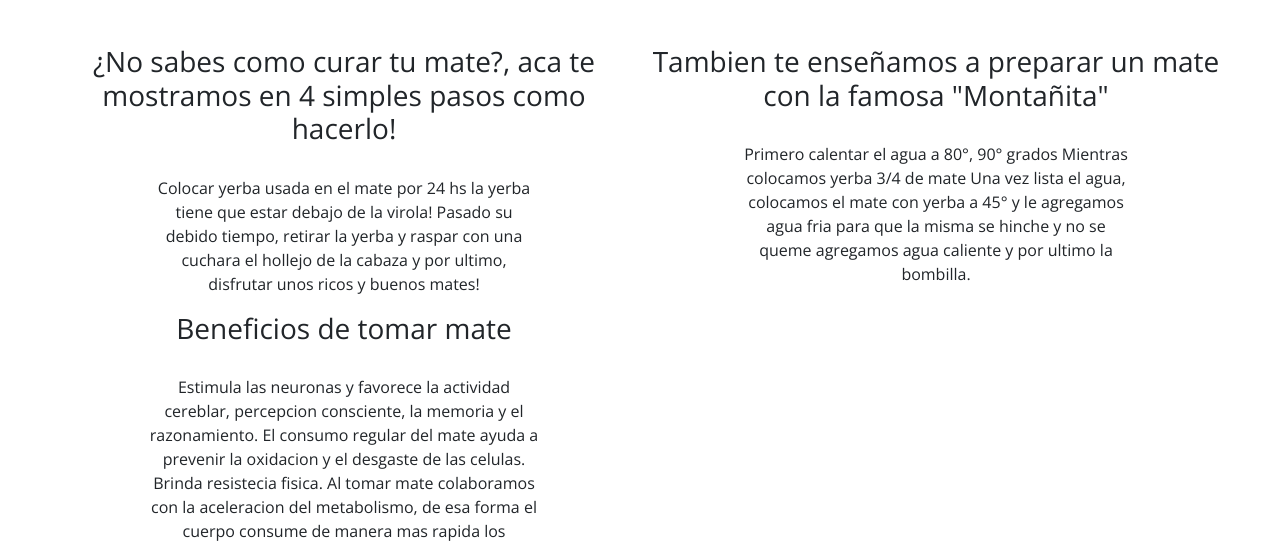
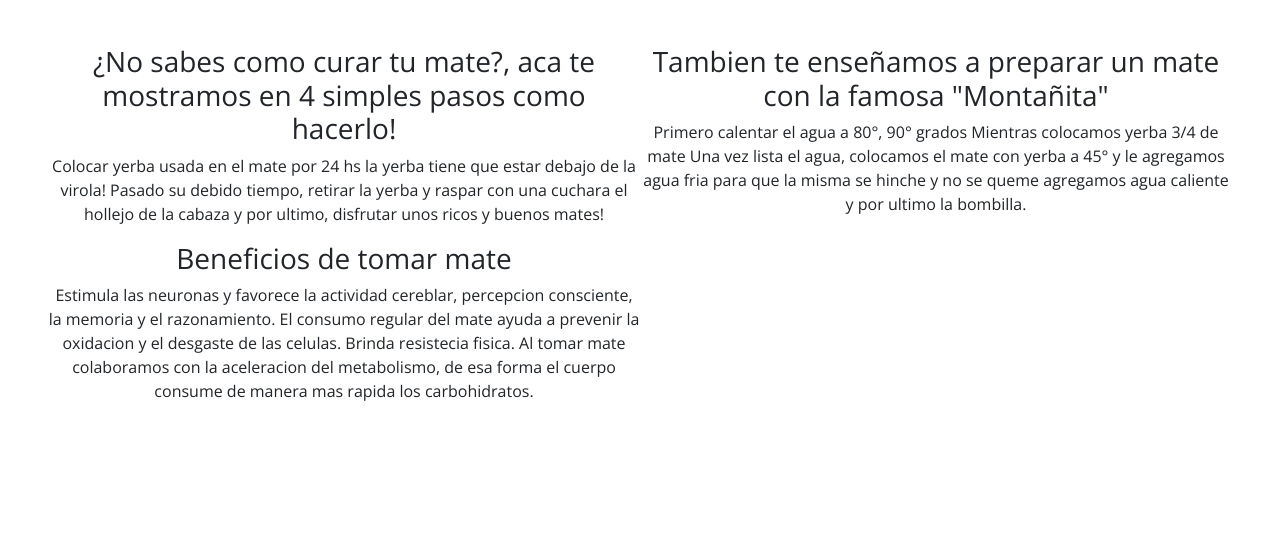
Before and after one commit to rossirafaaMDQ/MDPmates, a website: page pages/blogs.html in a window 1280 px wide. Shown: the part 247-793 px from the top of the page. Drawn offline with nearby package versions, Linux system fonts and the light colour scheme.

Commit message:
Agregamos el nuevo css a todos los html

```diff
--- a/pages/blogs.html
+++ b/pages/blogs.html
@@ -9,7 +9,7 @@
       integrity="sha384-4bw+/aepP/YC94hEpVNVgiZdgIC5+VKNBQNGCHeKRQN+PtmoHDEXuppvnDJzQIu9"
       crossorigin="anonymous"
     />
-    <link rel="stylesheet" href="../css/style.css" />
+    <link rel="stylesheet" href="../css/estilo.css" />
     <title>Multimedia</title>
   </head>
   <body>
```
Also changed, not shown: pages/contacto.html (+1 -1 lines), pages/nosotros.html (+1 -1 lines), pages/tienda.html (+1 -1 lines).
